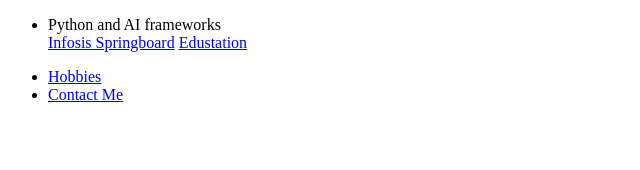
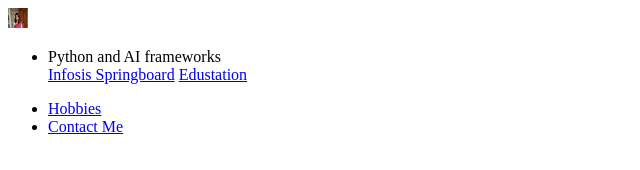
Before and after one commit to Arpitha-004/current-resume-assets, a plain HTML site: page index.html in a window 1280 px wide. Shown: the whole page, without its empty margins (0-640 px from the left). Drawn offline with Linux system fonts and the light colour scheme.

Commit message:
Update index.html

```diff
--- a/index.html
+++ b/index.html
@@ -6,6 +6,7 @@
     <title>Assets of Resume</title>
 </head>
 <body>
+    <img src="WhatsApp Image 2024-07-09 at 11.47.32_1c3d577f.jpg" alt="myPhoto" width="20px" height="20px">
     <ul>
         <li>Python and AI frameworks</li>
         <a href="./Screenshot (21).png">Infosis Springboard</a>
```
